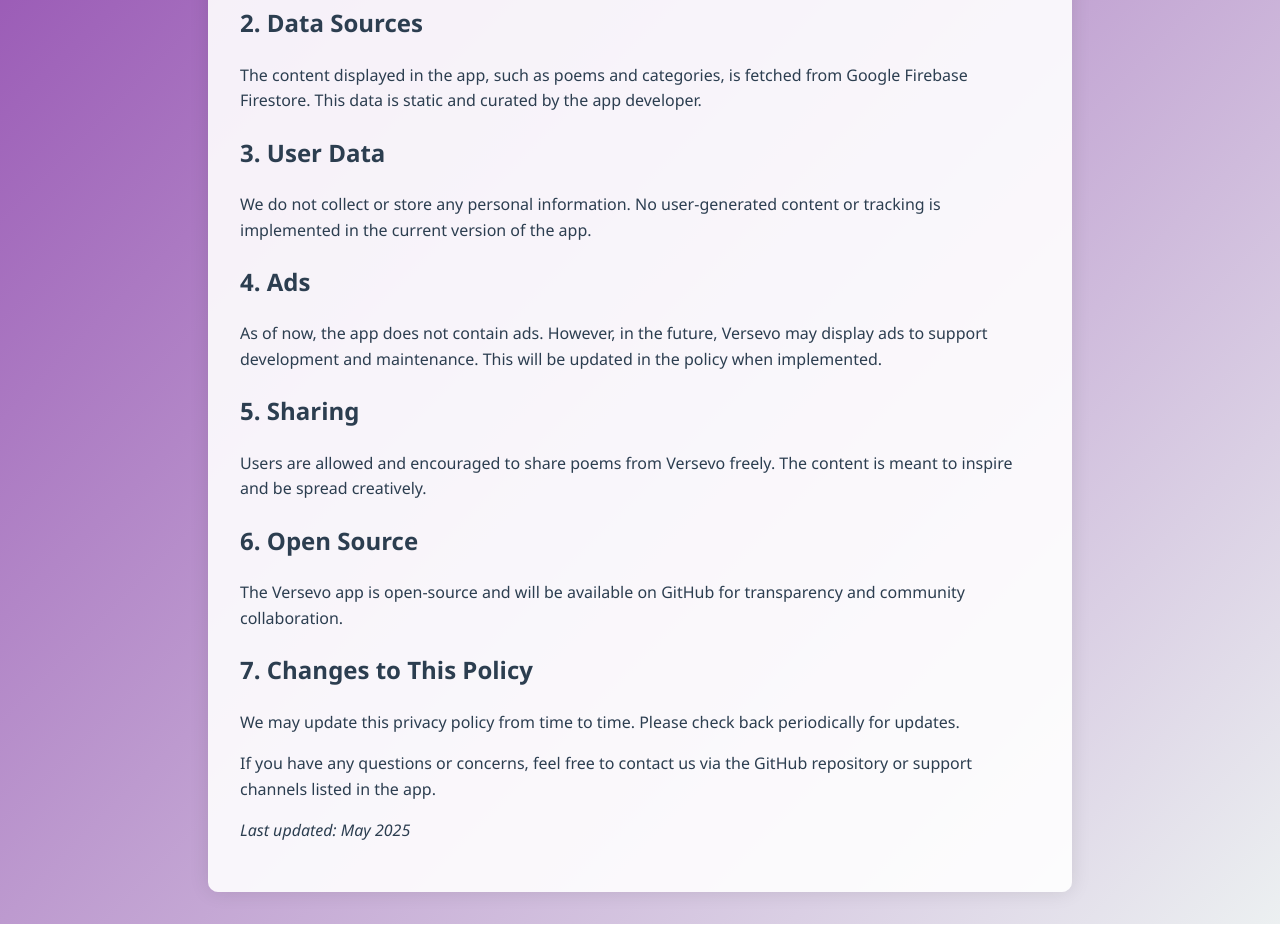
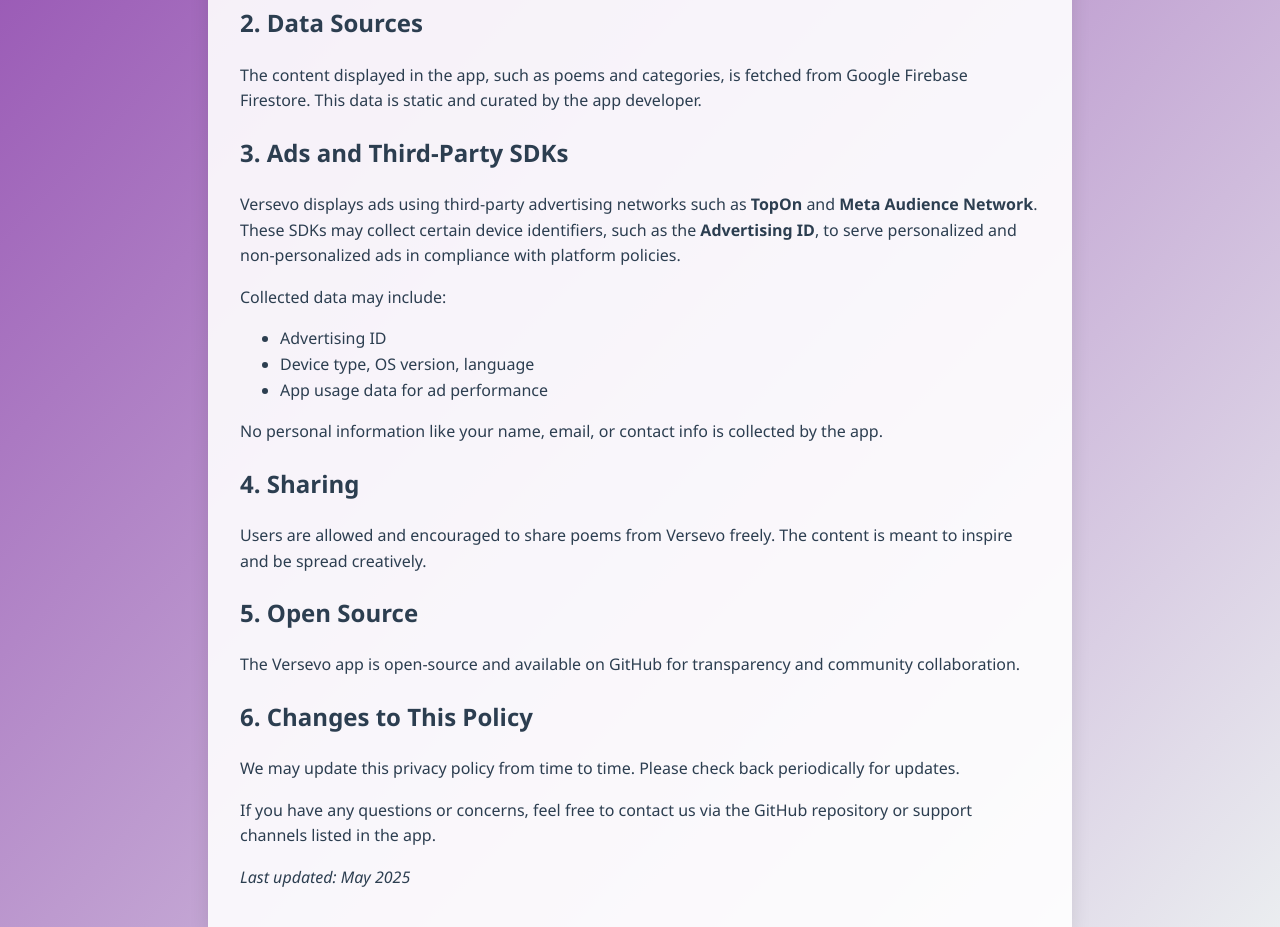
Before and after one commit to Adnan-Devs/versevo-policy, a plain HTML site: page index.html in a window 1280 px wide. Shown: the part 380-1307 px from the top of the page. Drawn offline with Linux system fonts and the light colour scheme.

Commit message:
Update index.html

```diff
--- a/index.html
+++ b/index.html
@@ -40,19 +40,23 @@
     <h2>2. Data Sources</h2>
     <p>The content displayed in the app, such as poems and categories, is fetched from Google Firebase Firestore. This data is static and curated by the app developer.</p>
 
-    <h2>3. User Data</h2>
-    <p>We do not collect or store any personal information. No user-generated content or tracking is implemented in the current version of the app.</p>
+    <h2>3. Ads and Third-Party SDKs</h2>
+    <p>Versevo displays ads using third-party advertising networks such as <strong>TopOn</strong> and <strong>Meta Audience Network</strong>. These SDKs may collect certain device identifiers, such as the <strong>Advertising ID</strong>, to serve personalized and non-personalized ads in compliance with platform policies.</p>
+    <p>Collected data may include:</p>
+    <ul>
+      <li>Advertising ID</li>
+      <li>Device type, OS version, language</li>
+      <li>App usage data for ad performance</li>
+    </ul>
+    <p>No personal information like your name, email, or contact info is collected by the app.</p>
 
-    <h2>4. Ads</h2>
-    <p>As of now, the app does not contain ads. However, in the future, Versevo may display ads to support development and maintenance. This will be updated in the policy when implemented.</p>
-
-    <h2>5. Sharing</h2>
+    <h2>4. Sharing</h2>
     <p>Users are allowed and encouraged to share poems from Versevo freely. The content is meant to inspire and be spread creatively.</p>
 
-    <h2>6. Open Source</h2>
-    <p>The Versevo app is open-source and will be available on GitHub for transparency and community collaboration.</p>
+    <h2>5. Open Source</h2>
+    <p>The Versevo app is open-source and available on GitHub for transparency and community collaboration.</p>
 
-    <h2>7. Changes to This Policy</h2>
+    <h2>6. Changes to This Policy</h2>
     <p>We may update this privacy policy from time to time. Please check back periodically for updates.</p>
 
     <p>If you have any questions or concerns, feel free to contact us via the GitHub repository or support channels listed in the app.</p>
```
